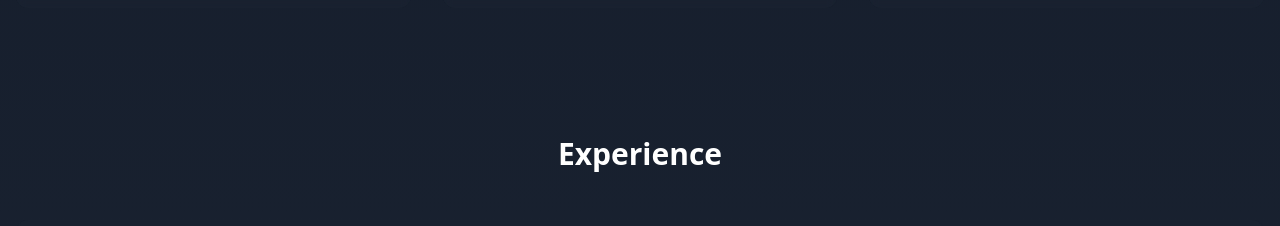
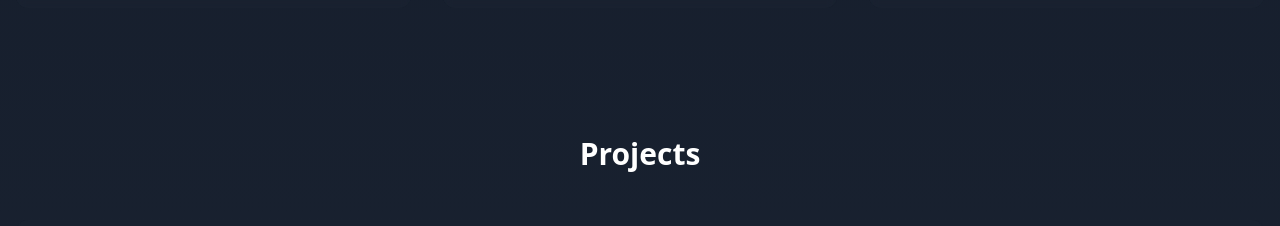
Before and after one commit to ramyaragupathy/ramyaragupathy.github.io, a React (Vite) app: page / in a window 1280 px wide. Shown: the part 1180-1406 px from the top of the page. Built offline with nearby package versions, Linux system fonts and the light colour scheme.

Commit message:
Experience -> Projects

```diff
--- a/src/App.tsx
+++ b/src/App.tsx
@@ -88,9 +88,9 @@
         </div>
       </div>
 
-      {/* Experience Section */}
+      {/* Experience/Projects Section */}
       <div className="container mx-auto px-4 py-16">
-        <h2 className="text-3xl font-bold text-white mb-12 text-center">Experience</h2>
+        <h2 className="text-3xl font-bold text-white mb-12 text-center">Projects</h2>
         <div className="space-y-8">
           <div className="bg-gray-800/30 p-8 rounded-xl backdrop-blur-sm">
             <div className="flex flex-col md:flex-row justify-between mb-4">
```
